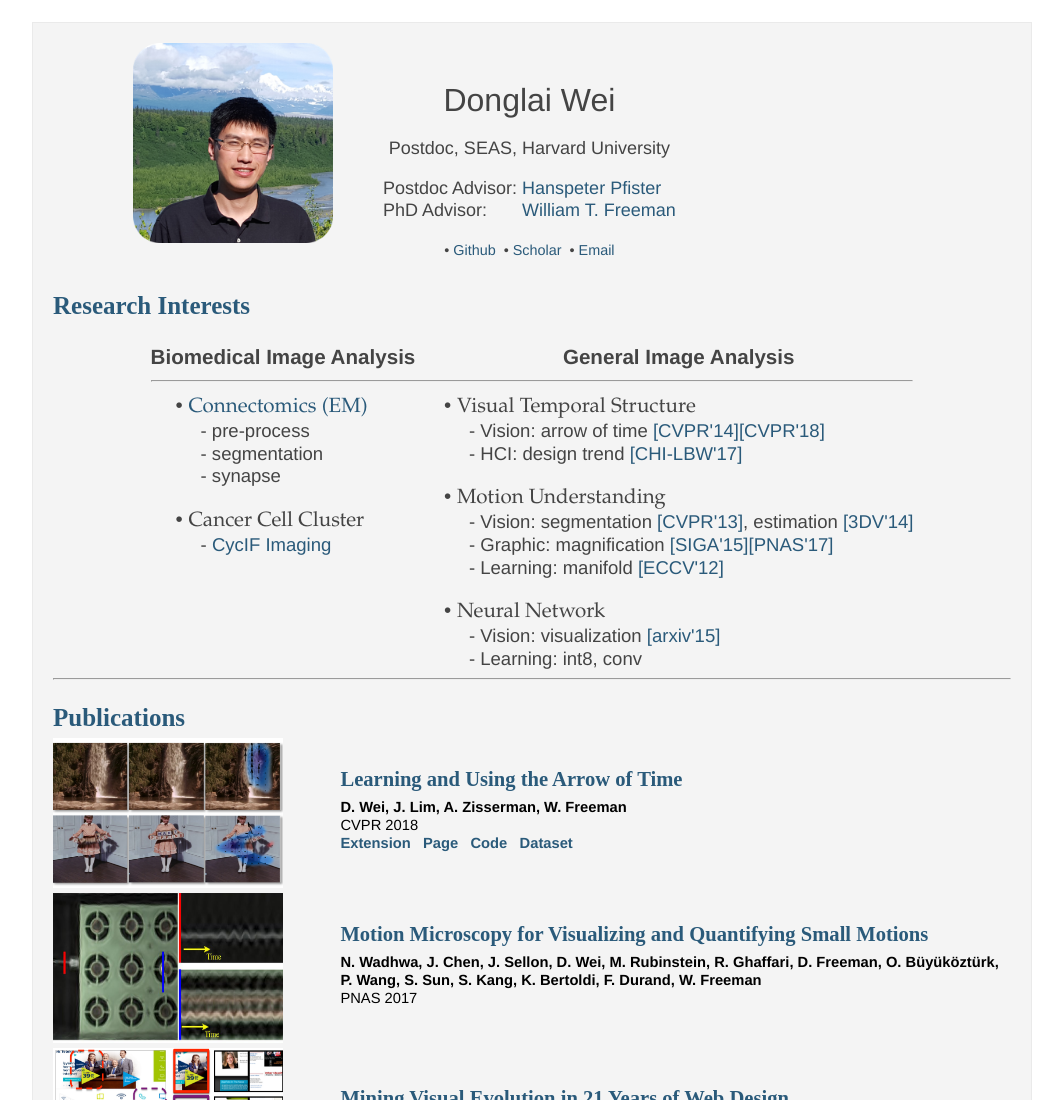
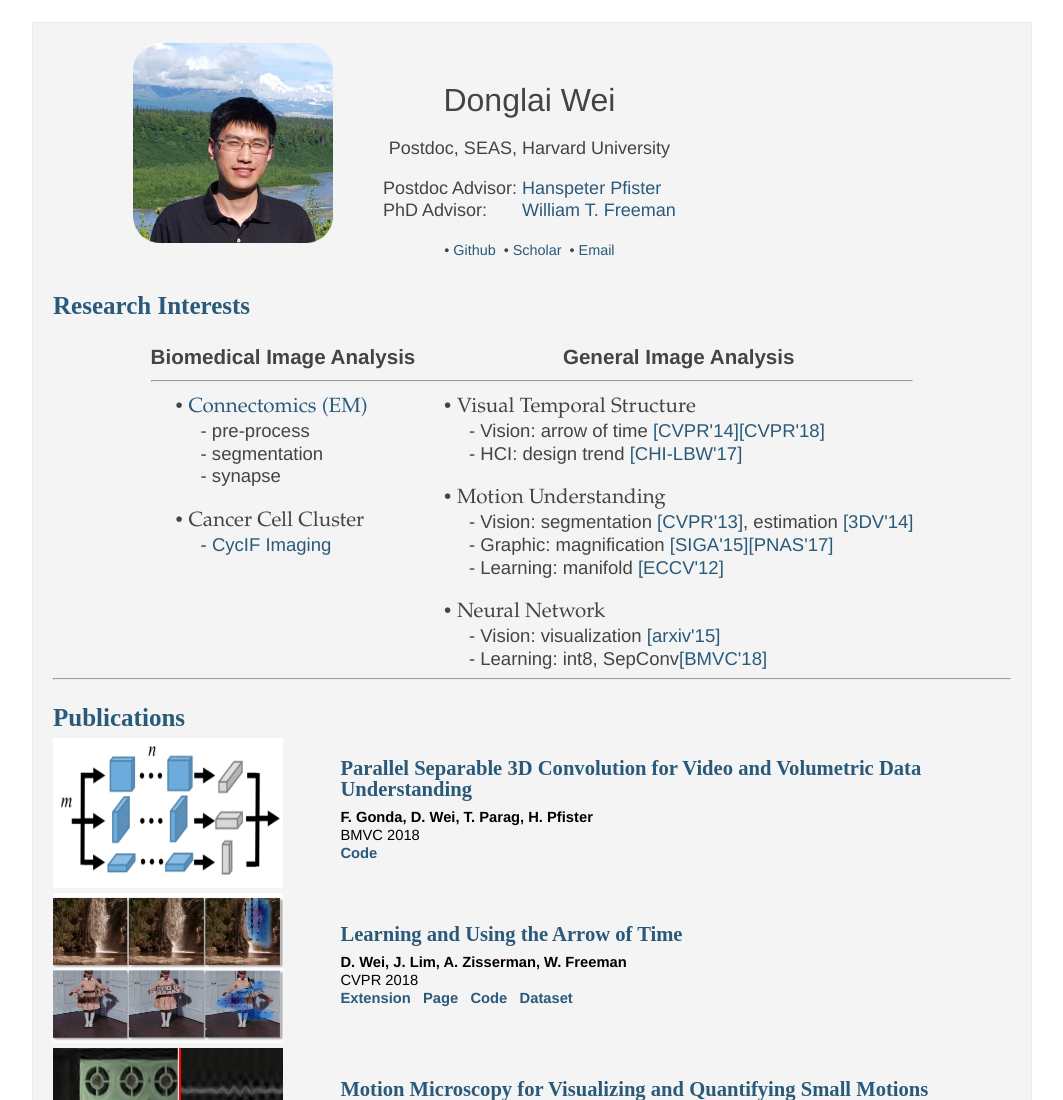
Before and after one commit to donglaiw/donglaiw.github.io, a plain HTML site: page index.html in a window 1280 px wide. Shown: the top 1100 px of the page, without its empty margins (108-1171 px from the left). Drawn offline with Linux system fonts and the light colour scheme; a web font is replaced by a local one.

Commit message:
bmvc2018

```diff
--- a/index.html
+++ b/index.html
@@ -123,7 +123,7 @@
       <li>&bull; <font style="font-family:Book Antiqua">Neural Network</font>
         <ul style="font-size:90%">
             <li>- Vision: visualization <a href="http://arxiv.org/pdf/1507.02379.pdf">[arxiv'15]</a></li>
-            <li>- Learning: int8, conv</li>
+            <li>- Learning: int8, SepConv<a href="paper/psc3d.pdf">[BMVC'18]</a></li>
         </ul>
         </li>
     </ul>
@@ -136,6 +136,20 @@
 
         <h2>Publications</h2>
         <table border=0>
+    <tr>
+        <td width =30%><img height=150 width=80% src="proj/psc3d.png"/></td>
+        <td>
+            <h3><a href="paper/psc3d.pdf">Parallel Separable 3D Convolution for Video and Volumetric Data Understanding</a></h3>
+            <h4>
+            F. Gonda, <b>D. Wei</b>, T. Parag, H. Pfister<br>
+            <em>BMVC 2018</em><br>
+            <span class="links">
+                    <a href="www.rhoana.org/psc">Code</a> &nbsp
+            </h4>
+        </td>
+    </tr>
+    <tr><td height=5px></td> </tr>
+
     <tr>
         <td width =30%><img height=150 width=80% src="proj/aot18_teaser2.png"/></td>
         <td>
```
Also changed, not shown: proj/psc3d.png (added), 1 other file.
